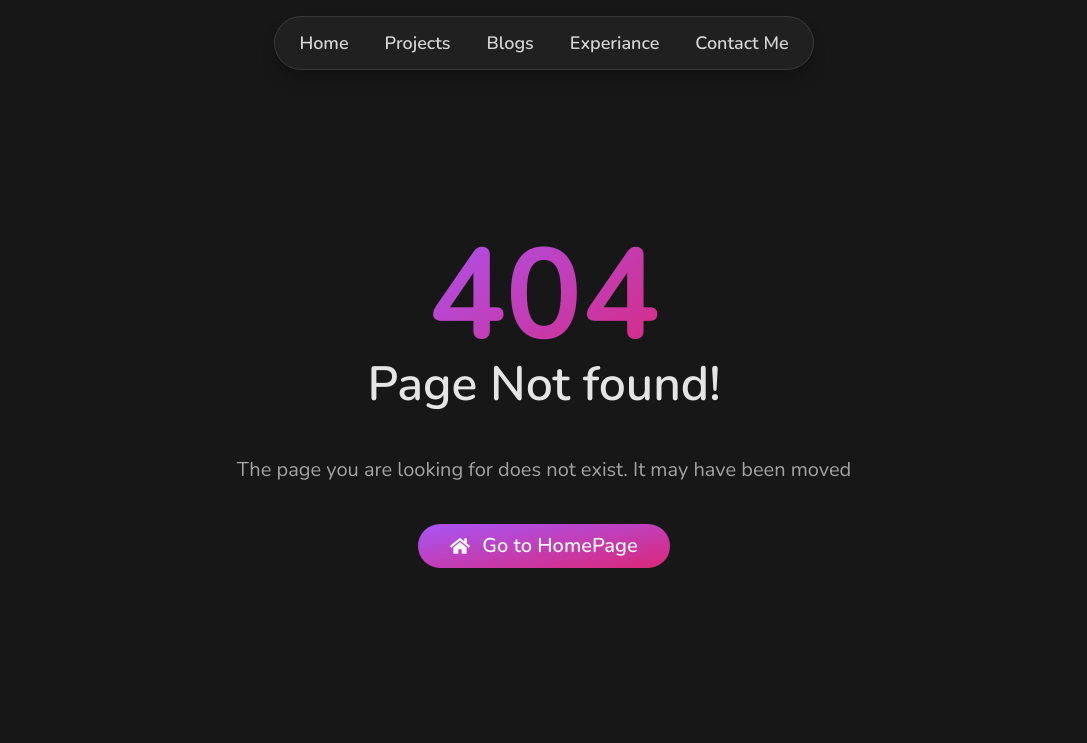
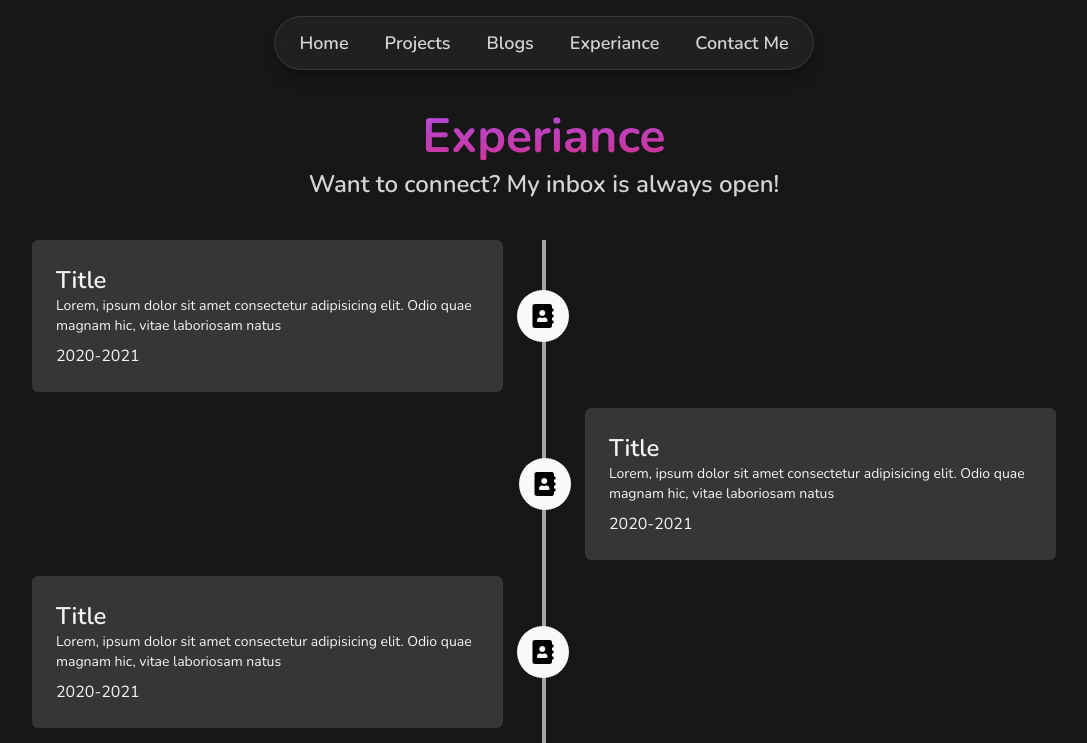
Before and after one commit to devXprite/devxprite.github.io, a Next.js app: page /experiance in a window 1280 px wide. Before the commit this address had no page. Shown: the top 743 px of the page, without its empty margins (96-1183 px from the left). Built offline with nearby package versions, Linux system fonts and the light colour scheme.

Commit message:
Add Experiance

```diff
--- a/app/(Home)/Contact.js
+++ b/app/(Home)/Contact.js
@@ -9,7 +9,7 @@ const Contact = () => {
                 className="mx-auto max-w-screen-md rounded-lg bg-gray-800 p-5 md:p-8 shadow-lg shadow-black/50"
             >
                 <h3 className="text-2xl font-semibold md:text-3xl">
-                    <span className="text-gradient">Get In Touch</span>
+                    <span className="">Get In Touch</span>
                 </h3>
 
                 <div className="mt-2 flex flex-col md:flex-row items-center gap-5">
@@ -18,7 +18,7 @@ const Contact = () => {
                         questions, or just say hi.
                     </p>
 
-                    <Link href={'/contact'} className="btn-gradient w-full md:w-max h-min whitespace-nowrap">
+                    <Link href={'/contact'} className="btn w-full md:w-max h-min whitespace-nowrap bg-gray-200 text-gray-900">
                         <span>Contact Me</span>
                         <FaPaperPlane className="animate" />
                     </Link>
--- /dev/null
+++ b/app/experiance/page.js
@@ -0,0 +1,75 @@
+'use client';
+
+import { FaAddressBook } from 'react-icons/fa';
+
+const page = () => {
+    const experiances = [
+        {
+            name: 'Title',
+            description:
+                'Lorem, ipsum dolor sit amet consectetur adipisicing elit. Odio quae magnam hic, vitae laboriosam natus ',
+            year: '2020-2021',
+            icon: <FaAddressBook />,
+        },
+        {
+            name: 'Title',
+            description:
+                'Lorem, ipsum dolor sit amet consectetur adipisicing elit. Odio quae magnam hic, vitae laboriosam natus',
+            year: '2020-2021',
+            icon: <FaAddressBook />,
+        },
+        {
+            name: 'Title',
+            description:
+                'Lorem, ipsum dolor sit amet consectetur adipisicing elit. Odio quae magnam hic, vitae laboriosam natus',
+            year: '2020-2021',
+            icon: <FaAddressBook />,
+        },
+        {
+            name: 'Title',
+            description:
+                'Lorem, ipsum dolor sit amet consectetur adipisicing elit. Odio quae magnam hic, vitae laboriosam natus',
+            year: '2020-2021',
+            icon: <FaAddressBook />,
+        },
+        {
+            name: 'Title',
+            description:
+                'Lorem, ipsum dolor sit amet consectetur adipisicing elit. Odio quae magnam hic, vitae laboriosam natus ',
+            year: '2020-2021',
+            icon: <FaAddressBook />,
+        },
+    ];
+
+    return (
+        <main>
+            <h1>Experiance</h1>
+            <h3>Want to connect? My inbox is always open!</h3>
+
+            <section>
+                <div className="relative mx-auto flex max-w-screen-lg flex-col gap-4">
+                    <div className="absolute left-2.5 h-full w-1 -translate-x-1/2 bg-gray-400 md:left-1/2"></div>
+
+                    {experiances.map((experiance, i) => (
+                        <div
+                            key={i}
+                            className={`group relative ml-10 rounded-md bg-gray-700/75 p-4 md:p-6 md:w-[46%] md:odd:ml-auto md:even:ml-0`}
+                        >
+                            <h2 className='text-xl md:text-2xl font-semibold' ><span  >{experiance.name}</span></h2>
+                            <p className='text-sm'>{experiance.description}</p>
+                            <p className='mt-2'>{experiance.year}</p>
+
+                            <div className="absolute -left-[3.25rem] top-1/2 -translate-y-1/2 rounded-full bg-gray-50 md:left-auto  md:group-odd:-left-[14%] md:group-even:-right-[14%]">
+                                <p className="m-3.5 text-lg md:text-2xl text-black">{experiance.icon}</p>
+                            </div>
+                        </div>
+                    ))}
+                </div>
+            </section>
+
+            <br /><br />
+        </main>
+    );
+};
+
+export default page;
--- a/components/NavBar.js
+++ b/components/NavBar.js
@@ -10,15 +10,13 @@ const NavLinks = [
     { href: '/', label: 'Home' },
     { href: '/projects/', label: 'Projects' },
     { href: '/blogs/', label: 'Blogs' },
-    { href: '/exp/', label: 'Experiance' },
+    { href: '/experiance/', label: 'Experiance' },
     { href: '/contact/', label: 'Contact Me' },
 ];
 
 const NavBar = () => {
     const [isMenuOpen, setisMenuOpen] = useState(false);
     const pathname = usePathname();
-
-    // console.log(isMenuOpen);
 
     return (
         <>
@@ -50,6 +48,7 @@ const NavBar = () => {
                     <div className="m-8 flex flex-col gap-8  p-4 pt-12">
                         {NavLinks.map(nav => (
                             <motion.div
+                            key={nav.name}
                                 initial={{ opacity: 0 }}
                                 animate={
                                     isMenuOpen ?
```
Also changed, not shown: 1 other file (tests, documents, lock files or other folders).
